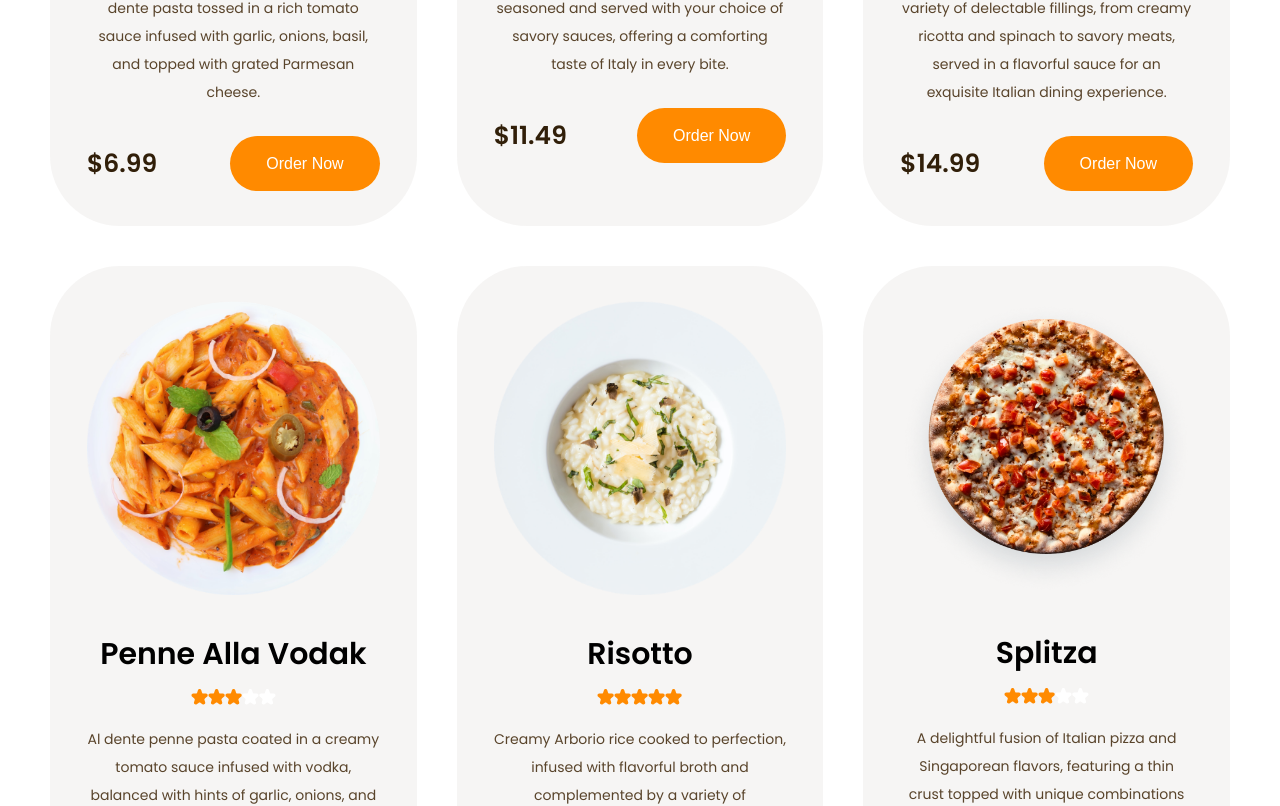
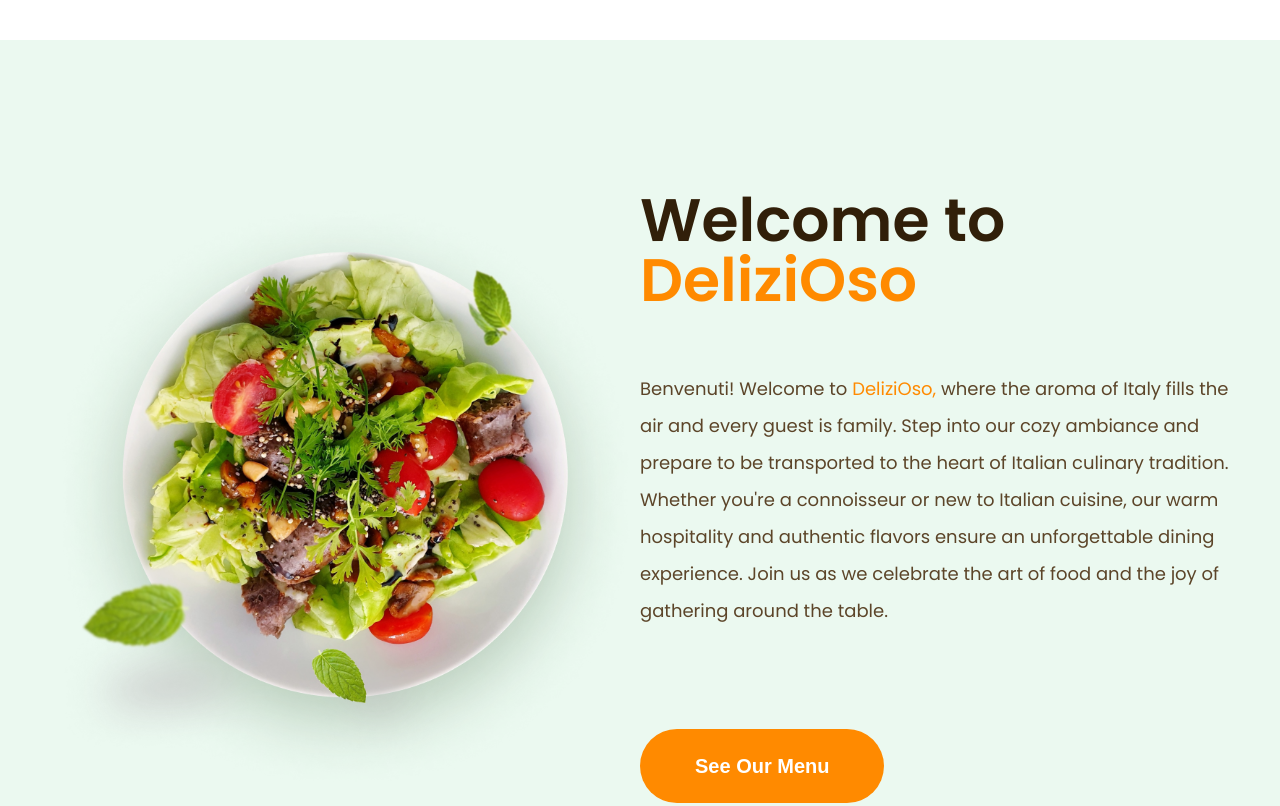
Before and after one commit to kulievdev/restaurant-website-react, a React (Create React App) app: page / in a window 1280 px wide. Shown: the part 896-1702 px from the top of the page. Built offline with nearby package versions, Linux system fonts and the light colour scheme.

Commit message:
Change the position of content at breakpoint

```diff
--- a/src/pages/components/layout.js
+++ b/src/pages/components/layout.js
@@ -28,7 +28,7 @@ const SectionHeading = styled.h2`
 
 const SectionDescription = styled.p`
     font-size: 1.7rem;
-    line-height: 2.5rem;
+    line-height: 3rem;
     font-weight: 400;
     color: #5c4529;
     margin-bottom: ${(props) => `${props.$marginBottom}rem`};
@@ -44,7 +44,6 @@ const SectionDescription = styled.p`
 
     @media (min-width: 450px) {
         font-size: 1.8rem;
-        line-height: 3rem;
     }
 `;
 
--- a/src/pages/home/Home.js
+++ b/src/pages/home/Home.js
@@ -12,9 +12,9 @@ const Home = () => {
     return (
         <>
             {/* <TopNavigation /> */}
-            {/* <Hero /> */}
-            {/* <Welcome /> */}
-            <Menu />
+            <Hero />
+            <Welcome />
+            {/* <Menu /> */}
             {/* <Reservation /> */}
             {/* <Chefs /> */}
             {/* <Testimonials /> */}
--- a/src/pages/home/sections/hero/Hero.js
+++ b/src/pages/home/sections/hero/Hero.js
@@ -7,7 +7,6 @@ import {
     SectionContainer,
     OrangeSpanText
 } from "../../../components/layout";
-import { useEffect, useState } from "react";
 
 const HeroSection = styled.section``;
 
@@ -69,28 +68,6 @@ const HeroImage = styled.img`
 `;
 
 const Hero = () => {
-    const [buttonSize, setButtonSize] = useState("sm");
-
-    useEffect(() => {
-        function handleResize() {
-            if (window.innerWidth > 1240) {
-                setButtonSize("lg");
-            } else if (window.innerWidth > 400) {
-                setButtonSize("md");
-            } else {
-                setButtonSize("sm");
-            }
-        }
-
-        window.addEventListener("resize", handleResize);
-
-        handleResize();
-
-        return () => {
-            window.removeEventListener("resize", handleResize);
-        };
-    }, []);
-
     return (
         <HeroSection>
             <HeroSectionContainer>
@@ -109,10 +86,28 @@ const Hero = () => {
                         journey through Italy's finest. Buon Appetito!
                     </SectionDescription>
                     <HeroCtaWrapper>
-                        <Button size={buttonSize} color="orange">
+                        <Button
+                            size={
+                                window.innerWidth > 1240
+                                    ? "lg"
+                                    : window.innerWidth > 400
+                                    ? "md"
+                                    : "sm"
+                            }
+                            color="orange"
+                        >
                             Order Now
                         </Button>
-                        <Button size={buttonSize} color="green">
+                        <Button
+                            size={
+                                window.innerWidth > 1240
+                                    ? "lg"
+                                    : window.innerWidth > 400
+                                    ? "md"
+                                    : "sm"
+                            }
+                            color="green"
+                        >
                             Reservation
                         </Button>
                     </HeroCtaWrapper>
--- a/src/pages/home/sections/welcome/Welcome.js
+++ b/src/pages/home/sections/welcome/Welcome.js
@@ -13,8 +13,12 @@ const WelcomeSection = styled.section`
 `;
 
 const WelcomeSectionContainer = styled(SectionContainer)`
+    display: flex;
+    flex-direction: column-reverse;
+
     @media (min-width: 960px) {
         display: flex;
+        flex-direction: row;
     }
 `;
 
@@ -42,6 +46,7 @@ const WelcomeImage = styled.img`
 
 const WelcomeContent = styled.div`
     width: 100%;
+    margin-bottom: 8rem;
 
     @media (min-width: 960px) {
         width: 50%;
@@ -78,7 +83,13 @@ const Welcome = () => {
                         table.
                     </SectionDescription>
                     <Button
-                        size={window.innerWidth > 450 ? "lg" : "md"}
+                        size={
+                            window.innerWidth > 1240
+                                ? "lg"
+                                : window.innerWidth > 400
+                                ? "md"
+                                : "sm"
+                        }
                         color="orange"
                     >
                         See Our Menu
```
